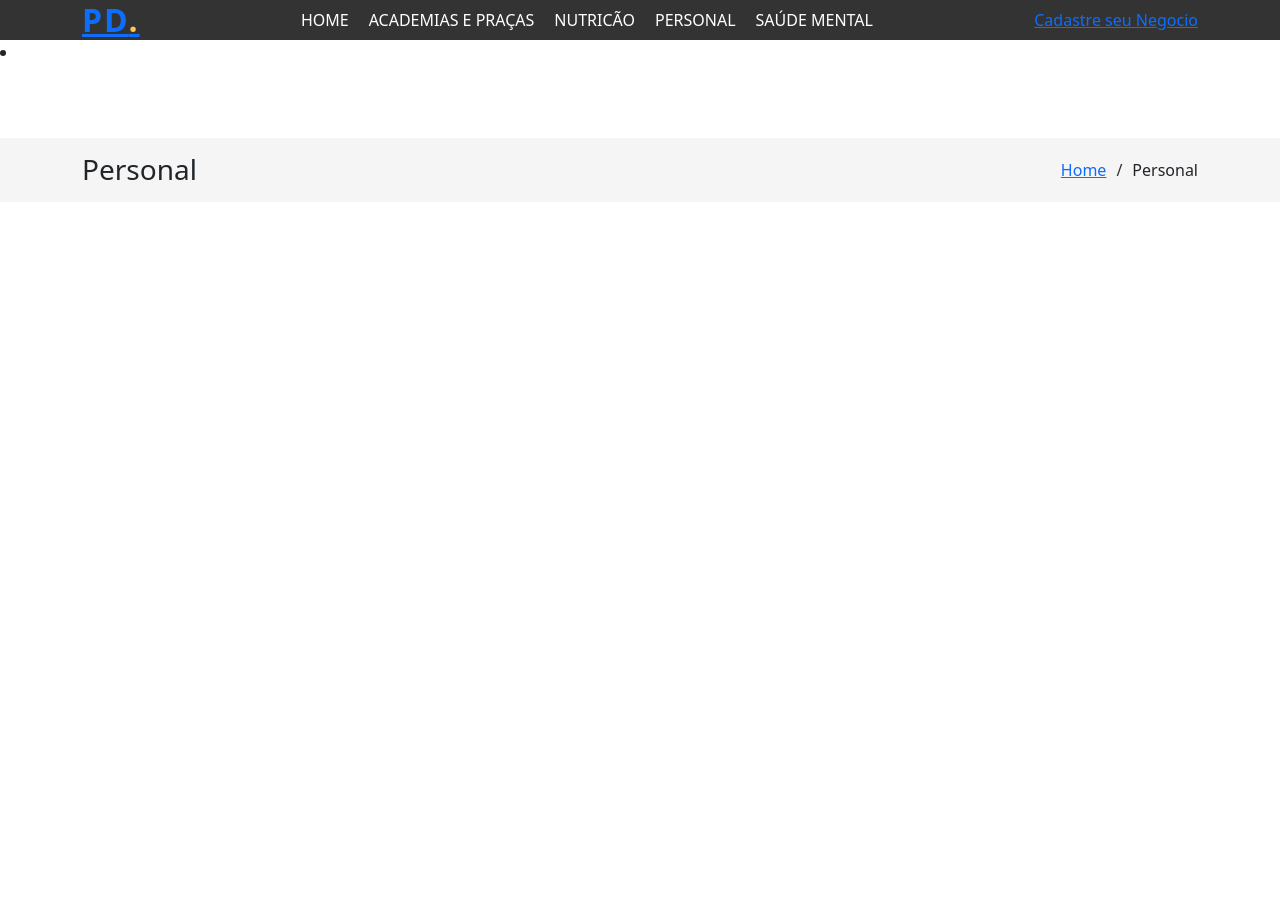
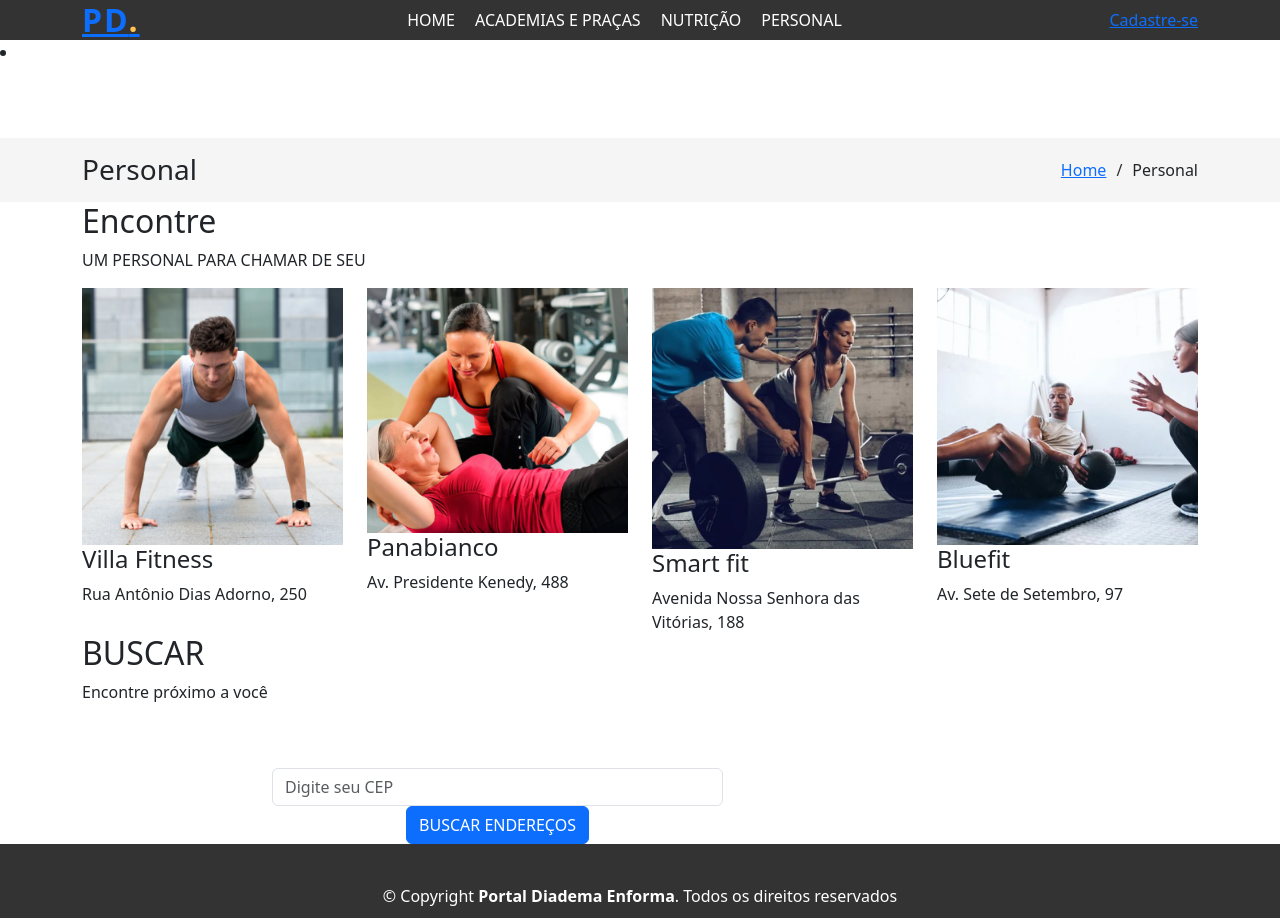
Before and after one commit to Lucas7842/Bem-Estar-Front, a React (Create React App) app: page /personal in a window 1280 px wide. Before the commit the page ends 800 px from the top, so only its background shows below. Built offline with nearby package versions, Linux system fonts and the light colour scheme.

Commit message:
Criação dos restos das páginas

```diff
--- a/src/Componentes/Telas/Academias/academia.js
+++ b/src/Componentes/Telas/Academias/academia.js
@@ -1,6 +1,7 @@
 import React, { useState } from "react";
 import "bootstrap/dist/css/bootstrap.min.css";
 import"../Academias/styles.css";
+import { Link } from 'react-router-dom';
 import Villa from"../../img/team/villa.PNG";
 import Pano from "../../img/team/panobianco.PNG";
 import Smart from "../../img/team/smartfit.jpg";
@@ -15,16 +16,16 @@
         <h1 className="logo me-auto me-lg-0"><a href="index.html">PD<span>.</span></a></h1>
         <nav id="navbar" className="navbar order-last order-lg-0">
           <ul>
-            <li><a className="nav-link scrollto" href="index.html">HOME</a></li>
-            <li><a className="nav-link scrollto" href="academia.html">ACADEMIAS E PRAÇAS</a></li>
+            <li><Link to="/" className="nav-link">HOME</Link></li>
+            <li><Link to ="/academia"className="nav-link" >ACADEMIAS E PRAÇAS</Link></li>
             {/* <li><a className="nav-link scrollto" href="dicas.html">DICAS E BEM-ESTAR</a></li> */}
-            <li><a className="nav-link scrollto" href="nutricao.html">NUTRIÇÃO</a></li>
-            <li><a className="nav-link scrollto" href="personal.html">PERSONAL</a></li>
-            <li><a className="nav-link scrollto" href="saudemental.html">SAÚDE MENTAL</a></li>
+            <li><Link to="/nutricao" className="nav-link">NUTRIÇÃO</Link></li>
+            <li><Link to="personal" className="nav-link " >PERSONAL</Link></li>
+            <li><Link to ="saudemental" className="nav-link " >SAÚDE MENTAL</Link></li>
           </ul>
           <i className="bi bi-list mobile-nav-toggle"></i>
         </nav>
-        <a href="#about" className="get-started-btn scrollto">Cadastre seu Negocio</a>
+        <a href="#about" className="get-started-btn scrollto">Cadastre-se</a>
       </div>
     </section>
   );
--- a/src/Componentes/Telas/Home/home.js
+++ b/src/Componentes/Telas/Home/home.js
@@ -224,4 +224,4 @@
 </>
 );
 
-export default Home
+export default Home;
--- a/src/Componentes/Telas/Nutricao/nutricao.js
+++ b/src/Componentes/Telas/Nutricao/nutricao.js
@@ -6,6 +6,7 @@
 import Nutric from"../../img/team/nutricionista2.png";
 import Nutrica from "../../img/team/nutricionista3.png";
 import Nutricaoo from "../../img/team/nutricionista4.png";
+import { Link } from 'react-router-dom';
 // Header da nutrição
 // Componente para cada item de navegação
 const NavItem = ({ link, text }) => (
@@ -18,12 +19,12 @@
 const NavBar = () => (
   <nav id="navbar" className="navbar order-last order-lg-0">
     <ul>
-      <NavItem link="index.html" text="HOME" />
-      <NavItem link="academia.html" text="ACADEMIAS E PRAÇAS" />
-      {/* <NavItem link="dicas.html" text="DICAS E BEM-ESTAR" /> */}
-      <NavItem link="nutricao.html" text="NUTRICÃO" />
-      <NavItem link="personal.html" text="PERSONAL" />
-      <NavItem link="saudemental.html" text="SAÚDE MENTAL" />
+    <li><Link to="/" className="nav-link">HOME</Link></li>
+            <li><Link to="/academia" className="nav-link">ACADEMIAS E PRAÇAS</Link></li>
+            {/* <li><Link to="/dicas" className="nav-link">DICAS E BEM-ESTAR</Link></li> */}
+            <li><Link to="/nutricao" className="nav-link">NUTRIÇÃO</Link></li>
+             <li><Link to="/personal" className="nav-link">PERSONAL</Link></li>
+           {/* <li><Link to="/saudemental" className="nav-link">SAÚDE MENTAL</Link></li>*/}
     </ul>
     <i className="bi bi-list mobile-nav-toggle"></i>
   </nav>
@@ -40,7 +41,7 @@
         <img src="assets/img/logo.png" alt="" className="img-fluid" />
       </a> */}
       <NavBar />
-      <a href="#about" className="get-started-btn scrollto">Cadastre seu Negocio</a>
+      <a href="#about" className="get-started-btn scrollto">Cadastre-se</a>
     </div>
   </header>
 );
--- a/src/Componentes/Telas/Personal/personal.js
+++ b/src/Componentes/Telas/Personal/personal.js
@@ -1,6 +1,13 @@
-import React from "react";
+
+import React, { useState } from "react";
 import "bootstrap/dist/css/bootstrap.min.css";
 import "../Personal/personal.css";
+import { Container, Row, Col, Form, Button } from 'react-bootstrap';
+import { Link } from 'react-router-dom';
+import Persona from "../../img/team/persona.png";
+import Perso from "../../img/team/personal2.png";
+import Person from "../../img/team/personal3.png";
+import Per from "../../img/team/personal4.png";
 
 const NavItem = ({ link, text }) => (
   <li>
@@ -11,12 +18,12 @@
 const NavBar = () => (
   <nav id="navbar" className="navbar order-last order-lg-0">
     <ul>
-      <NavItem link="index.html" text="HOME" />
-      <NavItem link="academia.html" text="ACADEMIAS E PRAÇAS" />
-      {/* <NavItem link="dicas.html" text="DICAS E BEM-ESTAR" /> */}
-      <NavItem link="nutricao.html" text="NUTRICÃO" />
-      <NavItem link="personal.html" text="PERSONAL" />
-      <NavItem link="saudemental.html" text="SAÚDE MENTAL" />
+    <li><Link to="/" className="nav-link">HOME</Link></li>
+            <li><Link to="/academia" className="nav-link">ACADEMIAS E PRAÇAS</Link></li>
+            {/* <li><Link to="/dicas" className="nav-link">DICAS E BEM-ESTAR</Link></li> */}
+            <li><Link to="/nutricao" className="nav-link">NUTRIÇÃO</Link></li>
+             <li><Link to="/personal" className="nav-link">PERSONAL</Link></li>
+           {/* <li><Link to="/saudemental" className="nav-link">SAÚDE MENTAL</Link></li>*/}
     </ul>
     <i className="bi bi-list mobile-nav-toggle"></i>
   </nav>
@@ -32,7 +39,7 @@
         <img src="assets/img/logo.png" alt="" className="img-fluid" />
       </a> */}
       <NavBar />
-      <a href="#about" className="get-started-btn scrollto">Cadastre seu Negocio</a>
+      <a href="#about" className="get-started-btn scrollto">Cadastre-se</a>
     </div>
   </header>
 );
@@ -52,7 +59,152 @@
     </section>
   );
 };
+function Teams() {
+  return (
+    <section id="team" className="team">
+      <div className="container" data-aos="fade-up">
+        <div className="section-title">
+          <h2>Encontre</h2>
+          <p>UM PERSONAL PARA CHAMAR DE SEU</p>
+        </div>
+        <div className="row">
+        <div className="col-lg-3 col-md-6 d-flex align-items-stretch">
+            <div className="member" data-aos="fade-up" data-aos-delay="100">
+              <div className="member-img">
+                <img src={Persona} className="img-fluid" alt="Nutri" />
+                <div className="social">
+                  <a href=""><i className="bi bi-twitter"></i></a>
+                  <a href=""><i className="bi bi-facebook"></i></a>
+                  <a href=""><i className="bi bi-instagram"></i></a>
+                  <a href=""><i className="bi bi-linkedin"></i></a>
+                </div>
+              </div>
+              <div className="member-info">
+                <h4>Villa Fitness</h4>
+                <span>Rua Antônio Dias Adorno, 250</span>
+              </div>
+            </div>
+          </div>
 
+          <div className="col-lg-3 col-md-6 d-flex align-items-stretch">
+            <div className="member" data-aos="fade-up" data-aos-delay="200">
+              <div className="member-img">
+                <img src={Perso} className="img-fluid" alt="" />
+                <div className="social">
+                  <a href=""><i className="bi bi-twitter"></i></a>
+                  <a href=""><i className="bi bi-facebook"></i></a>
+                  <a href=""><i className="bi bi-instagram"></i></a>
+                  <a href=""><i className="bi bi-linkedin"></i></a>
+                </div>
+              </div>
+              <div className="member-info">
+                <h4>Panabianco</h4>
+                <span>Av. Presidente Kenedy, 488</span>
+              </div>
+            </div>
+          </div>
+
+          <div className="col-lg-3 col-md-6 d-flex align-items-stretch">
+            <div className="member" data-aos="fade-up" data-aos-delay="300">
+              <div className="member-img">
+                <img src={Person} className="img-fluid" alt="" />
+                <div className="social">
+                  <a href=""><i className="bi bi-twitter"></i></a>
+                  <a href=""><i className="bi bi-facebook"></i></a>
+                  <a href=""><i className="bi bi-instagram"></i></a>
+                  <a href=""><i className="bi bi-linkedin"></i></a>
+                </div>
+              </div>
+              <div className="member-info">
+                <h4>Smart fit</h4>
+                <span>Avenida Nossa Senhora das Vitórias, 188</span>
+              </div>
+            </div>
+          </div>
+
+          <div className="col-lg-3 col-md-6 d-flex align-items-stretch">
+            <div className="member" data-aos="fade-up" data-aos-delay="400">
+              <div className="member-img">
+                <img src={Per} className="img-fluid" alt="" />
+                <div className="social">
+                  <a href=""><i className="bi bi-twitter"></i></a>
+                  <a href=""><i className="bi bi-facebook"></i></a>
+                  <a href=""><i className="bi bi-instagram"></i></a>
+                  <a href=""><i className="bi bi-linkedin"></i></a>
+                </div>
+              </div>
+              <div className="member-info">
+                <h4>Bluefit</h4>
+                <span>Av. Sete de Setembro, 97</span>
+              </div>
+            </div>
+          </div>
+        </div>
+      </div>
+    </section>
+  );
+}
+
+const ContactForm = () => {
+  const [cep, setCep] = useState('');
+
+  const handleSubmit = (e) => {
+    e.preventDefault();
+    console.log('CEP enviado:', cep);
+  };
+
+  return (
+    <section id="contact" className="contact">
+      <Container data-aos="fade-up">
+        <div className="section-title">
+          <h2>BUSCAR</h2>
+          <p>Encontre próximo a você</p>
+        </div>
+        <Row className="mt-5">
+          <Col lg={2}>
+            <div className="info"></div>
+          </Col>
+          <Col lg={5} className="mt-5 mt-lg-0">
+            <Form onSubmit={handleSubmit}>
+              <Row>
+                <Col md={4} className="form-group"></Col>
+                <Col md={4} className="form-group mt-3 mt-md-0"></Col>
+              </Row>
+              <Form.Group className="mt-3">
+                <Form.Control
+                  type="text"
+                  placeholder="Digite seu CEP"
+                  pattern="\d{5}-\d{3}"
+                  required
+                  value={cep}
+                  onChange={(e) => setCep(e.target.value)}
+                />
+              </Form.Group>
+              <div className="text-center">
+                <Button type="submit">BUSCAR ENDEREÇOS</Button>
+              </div>
+            </Form>
+          </Col>
+        </Row>
+      </Container>
+    </section>
+  );
+};
+
+function Footer() {
+  return (
+    <footer id="footer" className="fixed-footer">
+      <div className="row">
+        {/* Conteúdo do rodapé */}
+      </div>
+      <div className="container">
+        <div className="copyright">
+          &copy; Copyright <strong><span>Portal Diadema Enforma</span></strong>. Todos os direitos reservados
+        </div>
+      </div>
+    </footer>
+  );
+};
 // Função principal que envolve todos os componentes relacionados a personal
 const Personal = () => (
   <>
@@ -60,6 +212,9 @@
   <NavItem/>
     <Header />
     <Breadcrumbs />
+    <Teams/>
+    <ContactForm/>
+    <Footer/>
 
   </>
 );
```
Also changed, not shown: src/Componentes/img/team/persona.png (renamed from src/Componentes/img/team/personal1.png).
